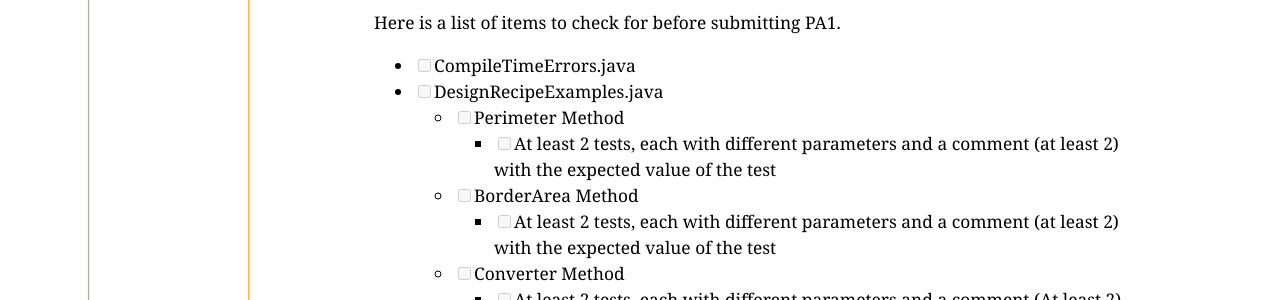
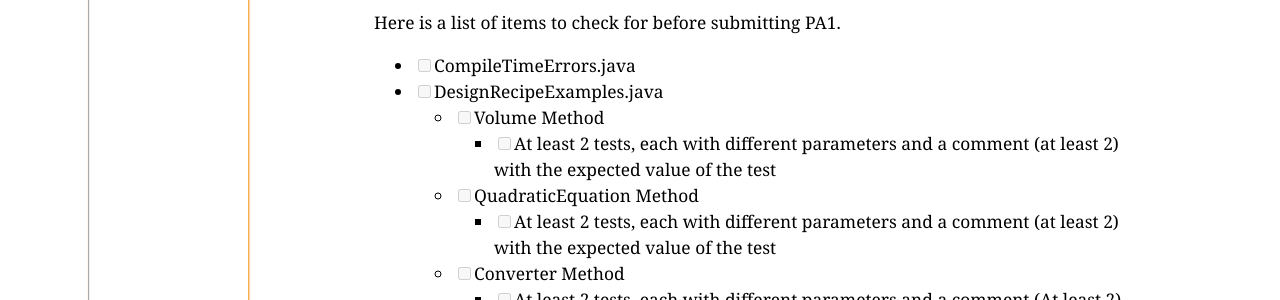
Before and after one commit to ucsd-cse8b-w24/ucsd-cse8b-w24, a Jekyll site: the page built from _assignments/pa1.md, in a window 1280 px wide and 900 px high, scrolled down 7738 px. Shown: the part 155-455 px from the top of the window. Built offline with Jekyll 4.4.1, drawn with Linux system fonts in a browser that asks for light colours.

Commit message:
Update pa1.md

```diff
--- a/_assignments/pa1.md
+++ b/_assignments/pa1.md
@@ -243,9 +243,9 @@ Here is a list of items to check for before submitting PA1.
 
 - [ ] CompileTimeErrors.java
 - [ ] DesignRecipeExamples.java
-  - [ ] Perimeter Method
+  - [ ] Volume Method
     - [ ] At least 2 tests, each with different parameters and a comment (at least 2) with the expected value of the test
-  - [ ] BorderArea Method
+  - [ ] QuadraticEquation Method
     - [ ] At least 2 tests, each with different parameters and a comment (at least 2) with the expected value of the test
   - [ ] Converter Method
     - [ ] At least 2 tests, each with different parameters and a comment (At least 2) with the expected value of the test
```
